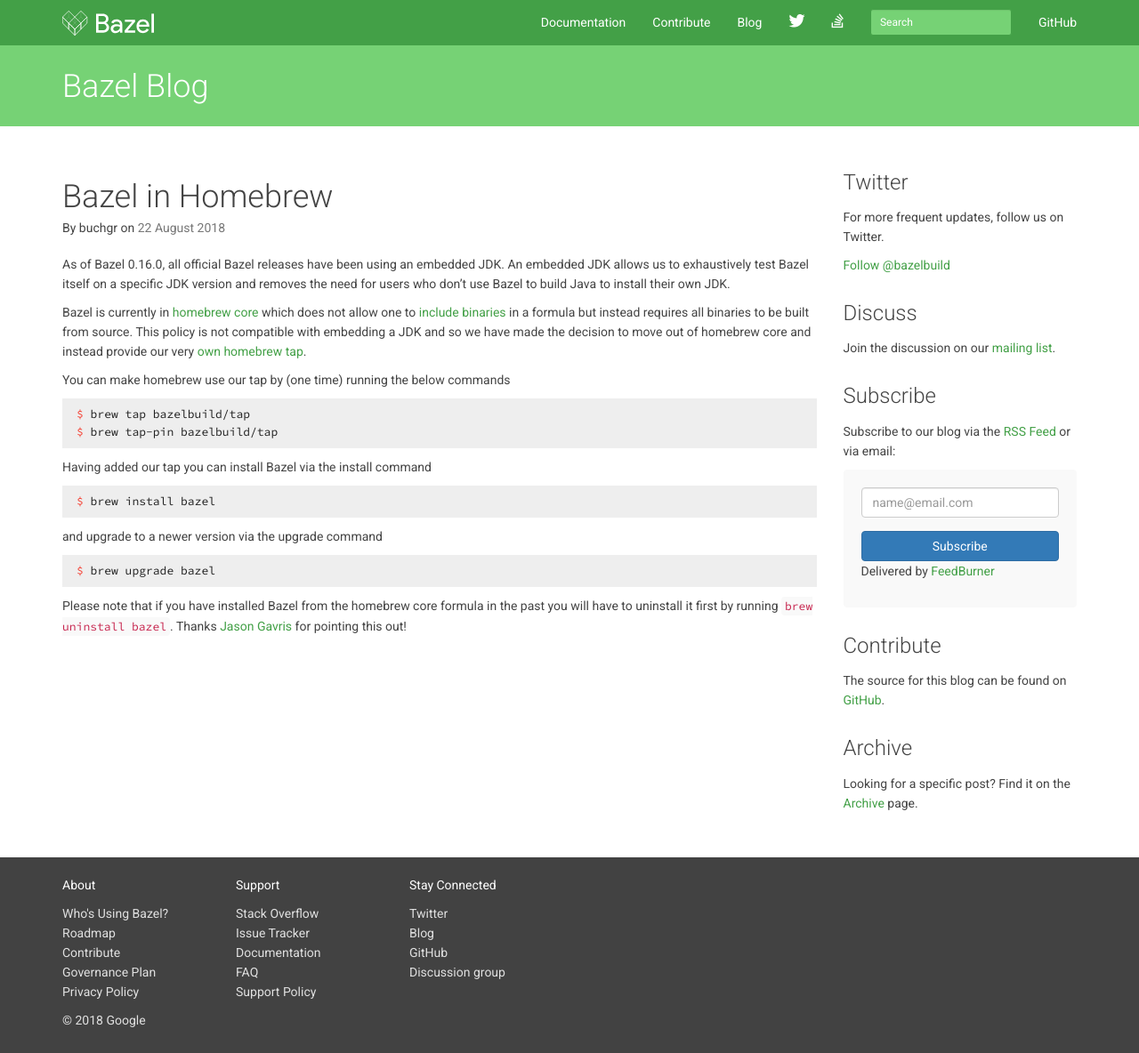
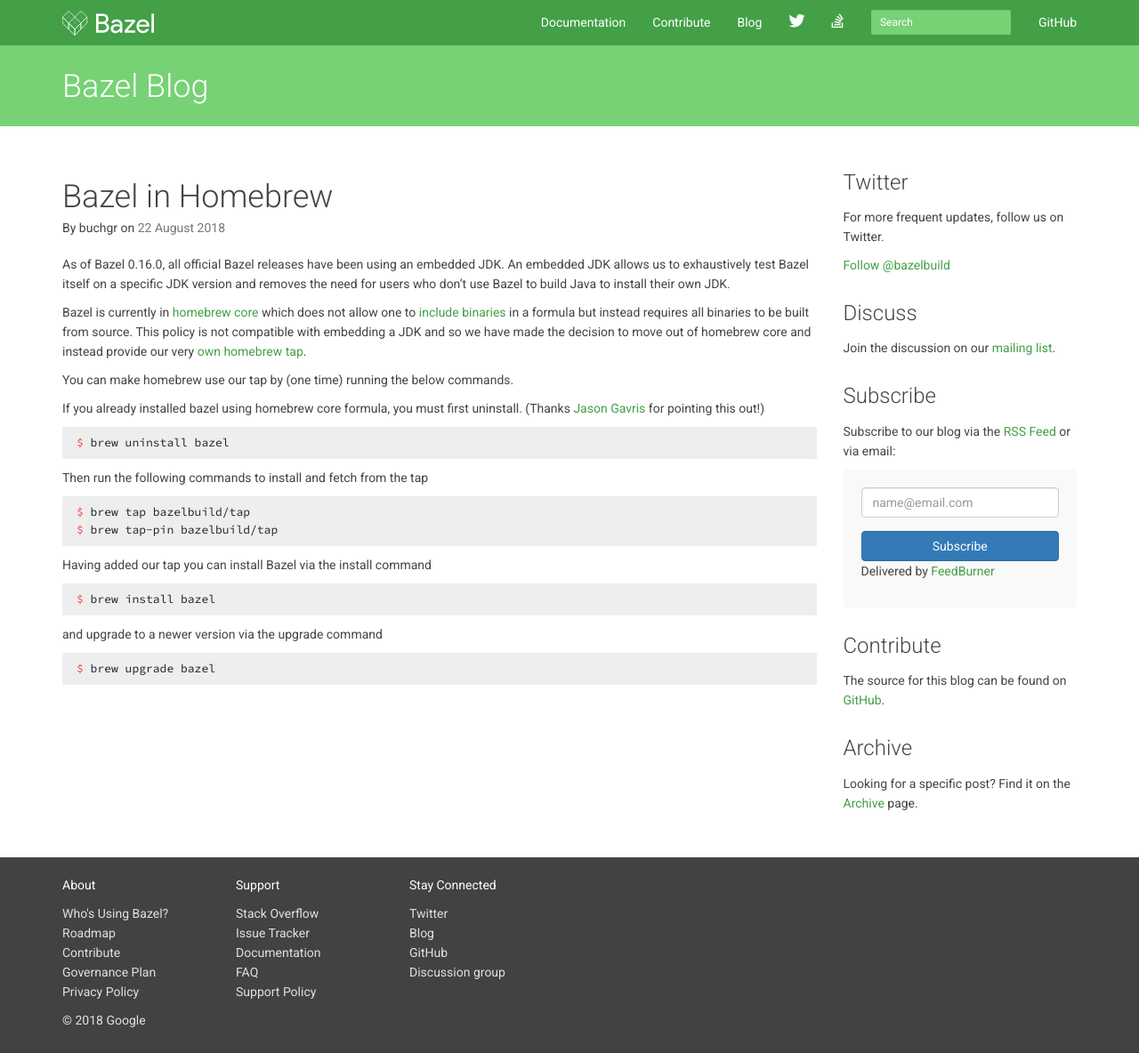
Before and after one commit to bazelbuild/bazel-blog, a Jekyll site: the page built from _posts/2018-08-22-bazel-homebrew.md, in a window 1280 px wide and 1288 px high, cut to the strip 0-1184 px from the top of the window. Shown: the whole strip at 89% size. Built offline with Jekyll 4.4.1, drawn with Linux system fonts in a browser that asks for light colours; nearby versions of some CDN libraries; library files that are not in the unit come from our copies; Markdown is read by kramdown in place of the engine named in the settings; comment, search, counter and statistics services are not loaded.

Commit message:
homebrew: more obvious you have to uninstall first

````diff
--- a/_posts/2018-08-22-bazel-homebrew.md
+++ b/_posts/2018-08-22-bazel-homebrew.md
@@ -17,7 +17,17 @@
 to move out of homebrew core and instead provide our very
 [own homebrew tap](https://github.com/bazelbuild/homebrew-tap).
 
-You can make homebrew use our tap by (one time) running the below commands
+You can make homebrew use our tap by (one time) running the below commands.
+
+If you already installed bazel using homebrew core formula, you must first
+uninstall.
+(Thanks [Jason Gavris](https://github.com/jgavris) for pointing this out!)
+
+```bash
+$ brew uninstall bazel
+```
+
+Then run the following commands to install and fetch from the tap
 
 ```bash
 $ brew tap bazelbuild/tap
@@ -35,7 +45,3 @@
 ```bash
 $ brew upgrade bazel
 ```
-
-Please note that if you have installed Bazel from the homebrew core formula in
-the past you will have to uninstall it first by running `brew uninstall bazel`.
-Thanks [Jason Gavris](https://github.com/jgavris) for pointing this out!
````
